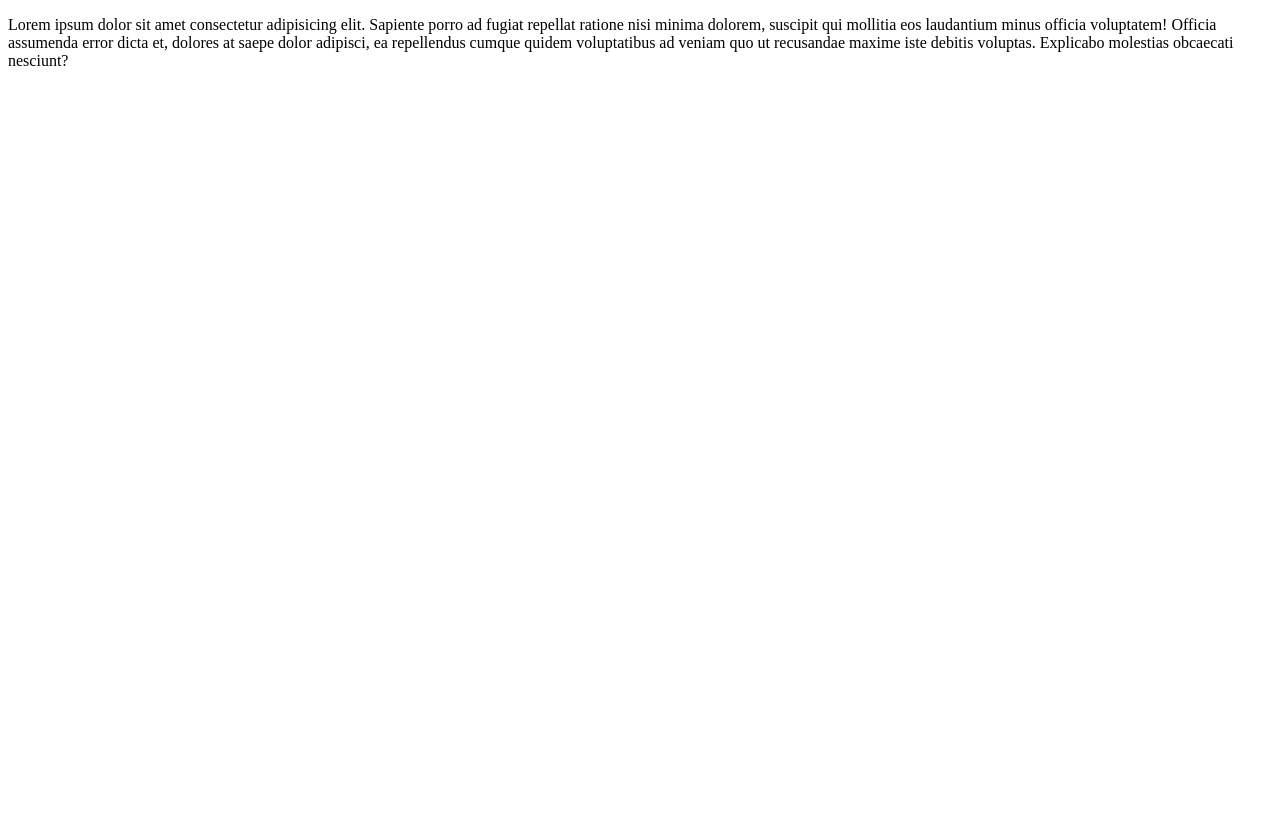
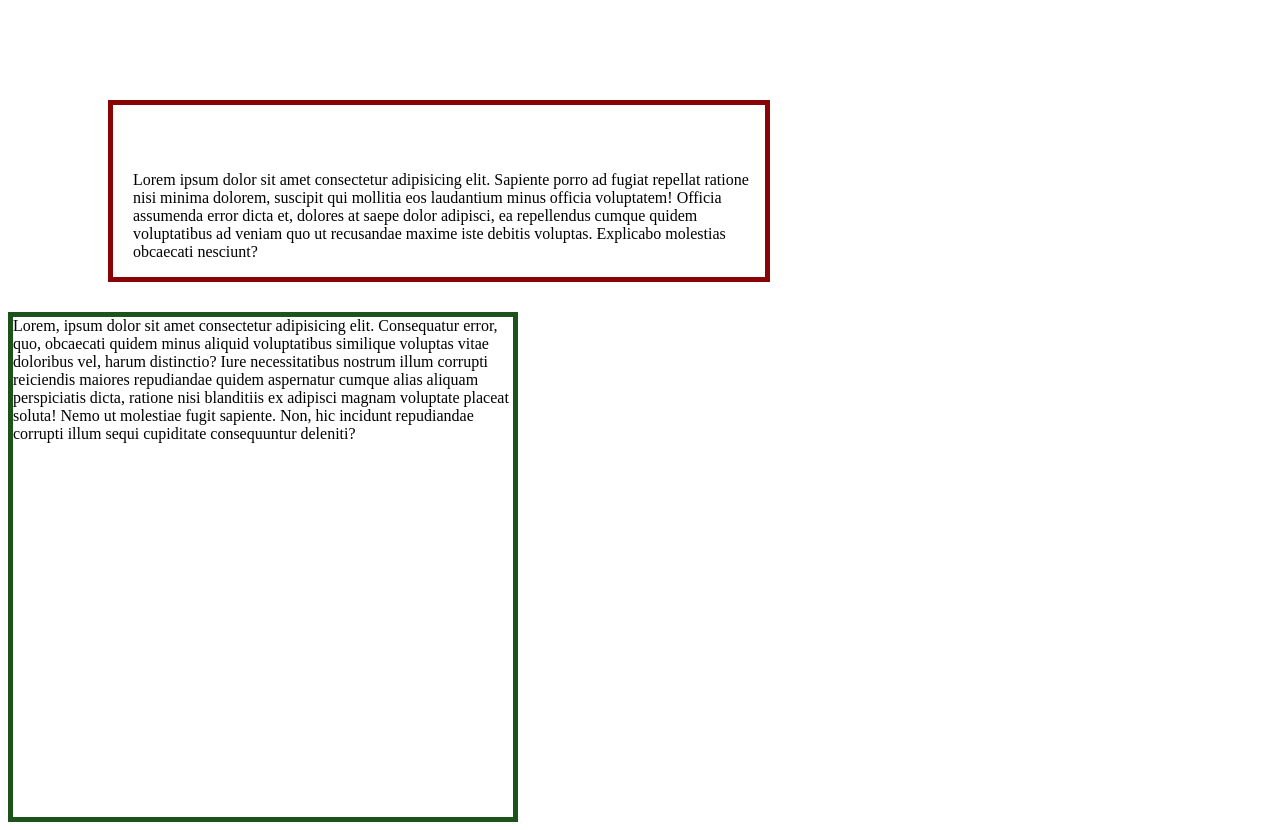
Before and after one commit to sadaaizaz123/FSD, a plain HTML site: page fsd8/index.html in a window 1280 px wide. Before the commit the page ends 800 px from the top, so only its background shows below. Drawn offline with Linux system fonts and the light colour scheme.

Commit message:
New Changes

```diff
--- a/fsd8/index.html
+++ b/fsd8/index.html
@@ -9,7 +9,17 @@
     <title>Document</title>
     <style>
       .text {
-        border: ;
+        width: 50%;
+        border: 5px solid rgb(137, 5, 5);
+        margin: 100px 100px 0 100px;
+        padding-left: 20px;
+        padding-top: 50px;
+      }
+      .text1 {
+        border: 5px solid rgb(27, 83, 27);
+        margin-top: 30px;
+        width: 500px;
+        height: 500px;
       }
     </style>
   </head>
@@ -24,5 +34,15 @@
         Explicabo molestias obcaecati nesciunt?
       </p>
     </div>
+    <div class="text1">
+      Lorem, ipsum dolor sit amet consectetur adipisicing elit. Consequatur
+      error, quo, obcaecati quidem minus aliquid voluptatibus similique voluptas
+      vitae doloribus vel, harum distinctio? Iure necessitatibus nostrum illum
+      corrupti reiciendis maiores repudiandae quidem aspernatur cumque alias
+      aliquam perspiciatis dicta, ratione nisi blanditiis ex adipisci magnam
+      voluptate placeat soluta! Nemo ut molestiae fugit sapiente. Non, hic
+      incidunt repudiandae corrupti illum sequi cupiditate consequuntur
+      deleniti?
+    </div>
   </body>
 </html>
```
